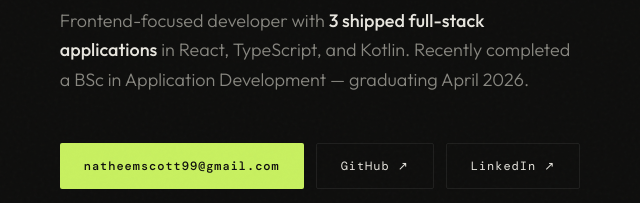
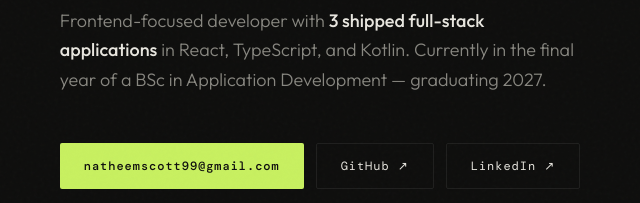
Before and after one commit to Natheem-ScottST10109685/NatheemScottCV, a plain HTML site: page index.html in a window 1280 px wide. Shown: the part 415-618 px from the top of the page, 17-657 px from the left. Drawn offline with nearby package versions, Linux system fonts and the light colour scheme.

Commit message:
Update graduation year and hero wording
Adjust the hero blurb in index.html to reflect current academic status and graduation year — changed wording from "Recently completed a BSc in Application Development — graduating April 2026." to "Currently in the final year of a BSc in Application Development — graduating 2027."

```diff
--- a/index.html
+++ b/index.html
@@ -583,7 +583,7 @@
       <h1>Natheem<br><em>Scott</em></h1>
       <p class="hero-sub">
         Frontend-focused developer with <strong>3 shipped full-stack applications</strong> in React, TypeScript, and
-        Kotlin. Recently completed a BSc in Application Development — graduating April 2026.
+        Kotlin. Currently in the final year of a BSc in Application Development — graduating 2027.
       </p>
       <div class="hero-links">
         <a href="mailto:natheemscott99@gmail.com" class="btn btn-primary">natheemscott99@gmail.com</a>
```
